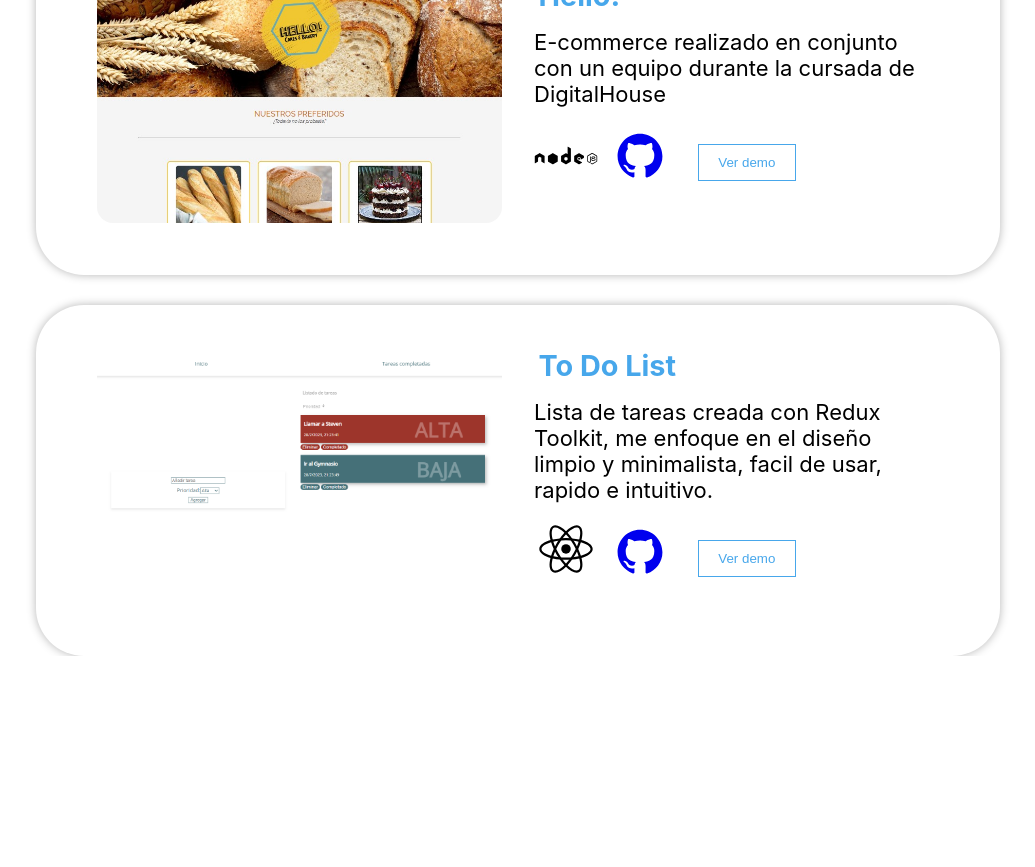
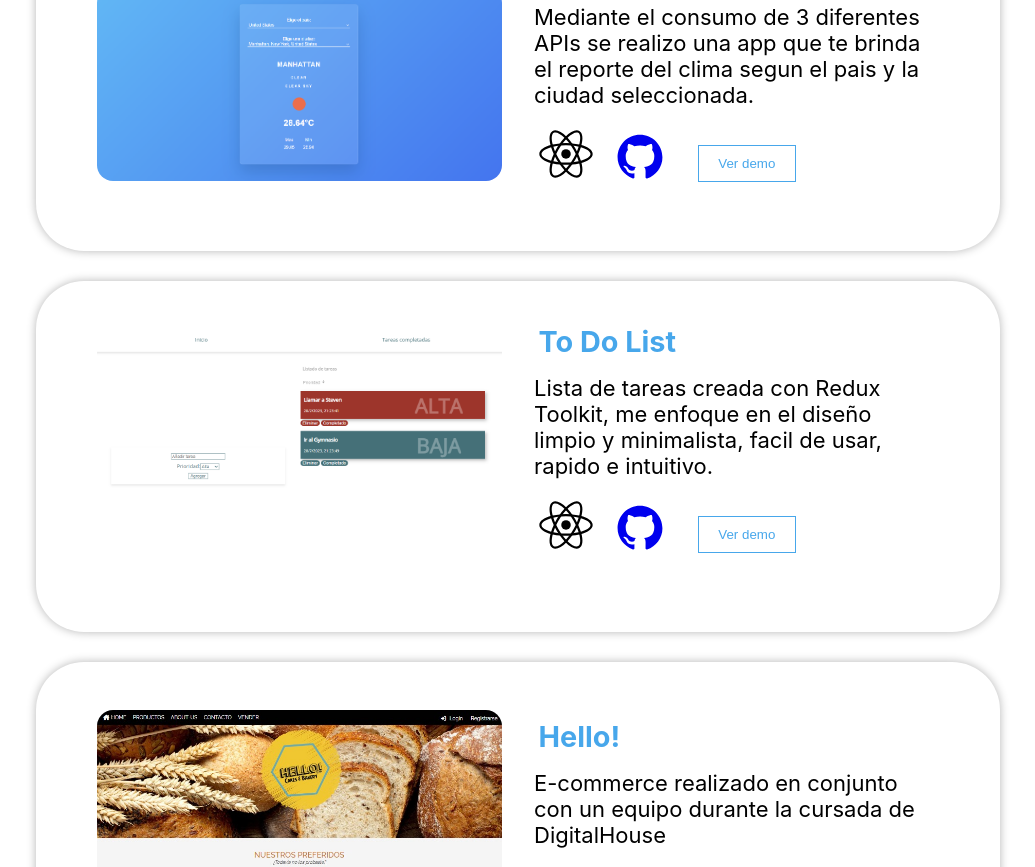
Before and after one commit to jgabrielmedina/portfolio, a React (Create React App) app: page / in a window 1280 px wide. Shown: the part 1820-2687 px from the top of the page, without its empty margins (122-1157 px from the left). Before the commit the page ends 2476 px from the top, so only its background shows below. Built offline with nearby package versions, Linux system fonts and the light colour scheme.

Commit message:
add weather app

```diff
--- a/src/components/listProyect.jsx
+++ b/src/components/listProyect.jsx
@@ -12,13 +12,13 @@ function ListProyect() {
                 <h1 className="aboutme">PROYECTOS</h1>
 
 
-
                 <Proyect
-                    name= "Hello!"
-                    description = " E-commerce realizado en conjunto con un equipo durante la cursada de DigitalHouse"
-                    url = "https://github.com/sabriw88/grupo_6_panaderiaHello"
-                    img = "/PHOTO-2023-06-29-12-23-09.jpg"
-                    tech = {<DiNodejs></DiNodejs>}
+                    name= "Weather App"
+                    description = "Mediante el consumo de 3 diferentes APIs se realizo una app que te brinda el reporte del clima segun el pais y la ciudad seleccionada."
+                    url = "https://github.com/jgabrielmedina/weatherApp"
+                    img = "weatherApp.png"
+                    tech = {<BiLogoReact></BiLogoReact>}
+                    demo = "https://weather-app-self-omega.vercel.app/"
                 />
                 <Proyect
                     name= "To Do List"
@@ -28,6 +28,14 @@ function ListProyect() {
                     tech = {<BiLogoReact></BiLogoReact>}
                     demo = "https://to-do-list-drab-pi.vercel.app/"
                 />
+                <Proyect
+                    name= "Hello!"
+                    description = " E-commerce realizado en conjunto con un equipo durante la cursada de DigitalHouse"
+                    url = "https://github.com/sabriw88/grupo_6_panaderiaHello"
+                    img = "/PHOTO-2023-06-29-12-23-09.jpg"
+                    tech = {<DiNodejs></DiNodejs>}
+                />
+
 
 
             </div>
```
Also changed, not shown: public/weatherApp.png (added).
